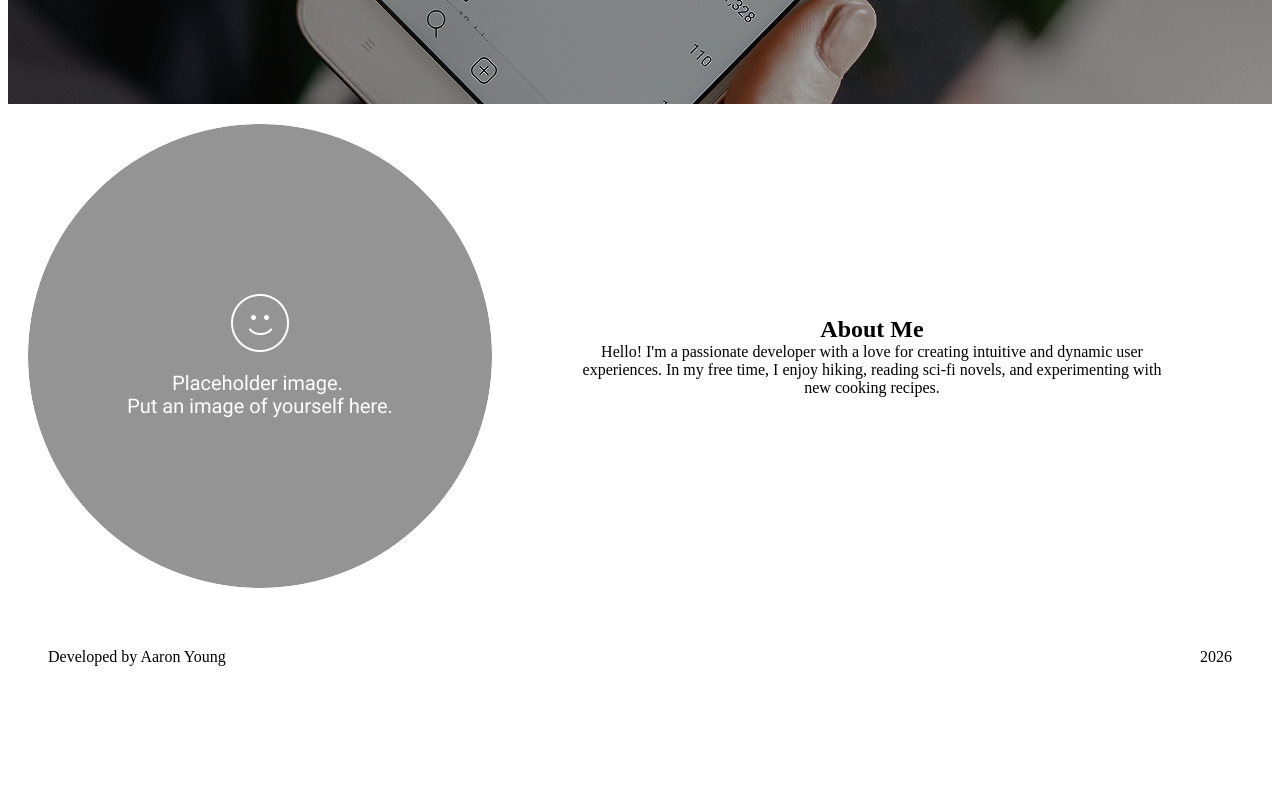
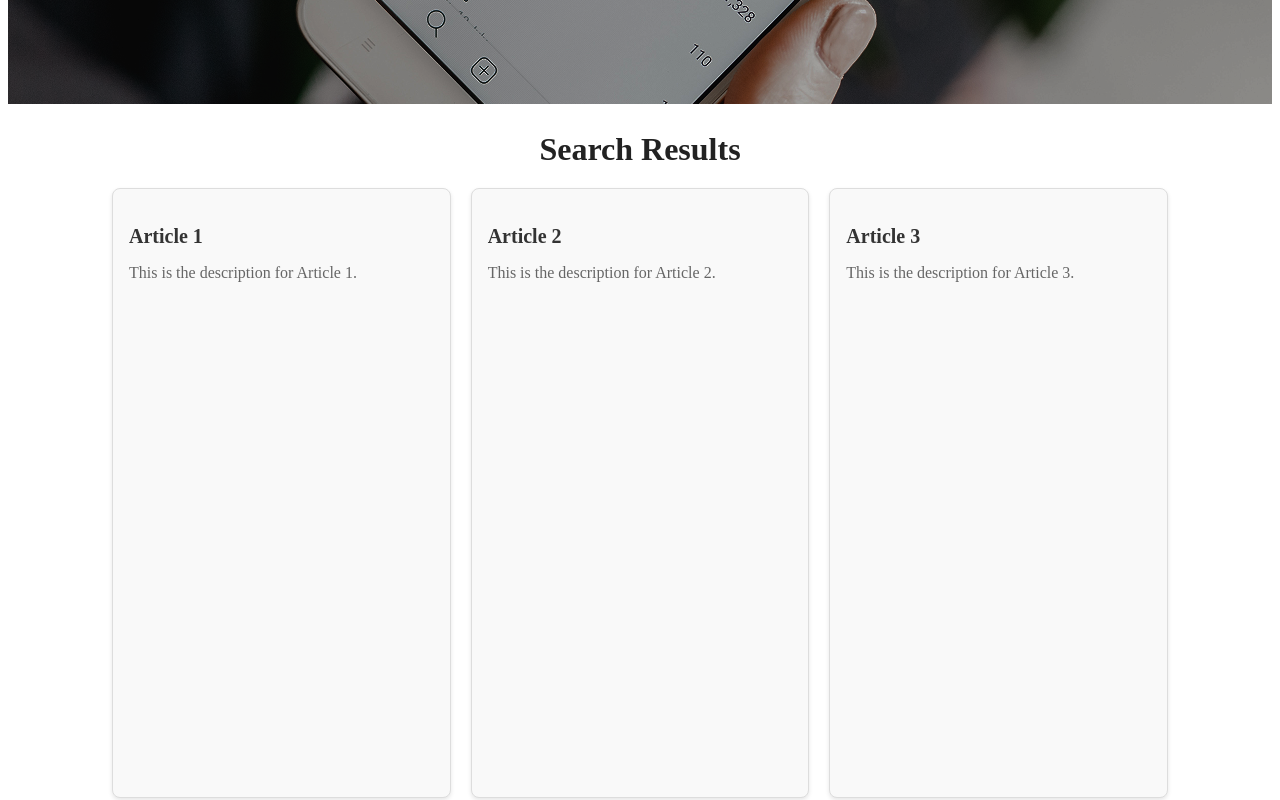
Before and after one commit to Guruhutt/Final-project, a React (Vite) app: page / in a window 1280 px wide. Shown: the part 480-1280 px from the top of the page. Before the commit the page ends 1194 px from the top, so only its background shows below. Built offline with nearby package versions, Linux system fonts and the light colour scheme.

Commit message:
search_bar

```diff
--- a/src/components/App/App.jsx
+++ b/src/components/App/App.jsx
@@ -13,10 +13,8 @@ function App() {
     <div className="page">
       <Header />
       <SearchBar />
-
+      <Articles />
       <Routes>
-        {" "}
-        <Route path="/articles" element={<Articles />} />
         <Route path="/saved-articles" element={<SavedArticals />} />
       </Routes>
       <AboutMe />
--- a/src/components/Articles/Articles.css
+++ b/src/components/Articles/Articles.css
@@ -14,6 +14,43 @@
   animation: spin 0.75s infinite linear;
 }
 
+.articles-container {
+  display: flex;
+  gap: 20px;
+  padding: 0 104px;
+  height: 974px;
+}
+
+.articles-header {
+  font-size: 32px;
+  margin-bottom: 20px;
+  color: #222;
+  width: 100%;
+  text-align: center;
+  position: relative;
+}
+
+.article-card {
+  background-color: #f9f9f9;
+  border: 1px solid #ddd;
+  border-radius: 8px;
+  padding: 16px;
+  box-shadow: 0 2px 4px rgba(0, 0, 0, 0.1);
+  width: 400px;
+  height: 576px;
+}
+
+.article-title {
+  font-size: 20px;
+  margin-bottom: 10px;
+  color: #333;
+}
+
+.article-description {
+  font-size: 16px;
+  color: #666;
+}
+
 @keyframes spin {
   100% {
     transform: rotate(360deg);
--- a/src/components/Articles/Articles.jsx
+++ b/src/components/Articles/Articles.jsx
@@ -1,26 +1,41 @@
 import "./Articles.css";
 import { useState } from "react";
+import React from "react";
 
-const sampleArticle = {
-  name: "Sample Article",
-  content: "lorem",
-  ImageUrl: "url",
-  author: "Author Name",
-};
+const articles = [
+  {
+    title: "Article 1",
+    description: "This is the description for Article 1.",
+    url: "https://example.com/article1",
+  },
+  {
+    title: "Article 2",
+    description: "This is the description for Article 2.",
+    url: "https://example.com/article2",
+  },
+  {
+    title: "Article 3",
+    description: "This is the description for Article 3.",
+    url: "https://example.com/article3",
+  },
+];
 
 function Articles() {
-  const [isLoading, setIsLoading] = useState(true);
+  const [isLoading, setIsLoading] = useState(false);
   if (isLoading) {
     return <div className="circle-preloader"> Loading...</div>;
   }
   return (
     <div className="articles">
-      <h2>Articles</h2>
-      <p>
-        Welcome to the Articles section! Here you'll find a collection of my
-        latest writings on various topics including technology, programming, and
-        web development. Stay tuned for regular updates and insights!
-      </p>
+      <h2 className="articles-header">Search Results</h2>
+      <div className="articles-container">
+        {articles.map((article) => (
+          <div key={article.url} className="article-card">
+            <h3 className="article-title">{article.title}</h3>
+            <p className="article-description">{article.description}</p>
+          </div>
+        ))}
+      </div>
     </div>
   );
 }
--- a/src/components/SearchBar/SearchBar.css
+++ b/src/components/SearchBar/SearchBar.css
@@ -69,5 +69,5 @@
 .search-bar-container {
   display: flex;
   position: relative;
-  max-width: 608px;
+  width: 608px;
 }
--- a/src/components/SearchBar/SearchBar.jsx
+++ b/src/components/SearchBar/SearchBar.jsx
@@ -1,7 +1,20 @@
 import React from "react";
+import { useState } from "react";
 import "./SearchBar.css";
 
 function SearchBar() {
+  const [searchTerm, setSearchTerm] = useState("");
+
+  const handleInputChange = (event) => {
+    setSearchTerm(event.target.value);
+  };
+
+  const handleSearch = (event) => {
+    event.preventDefault();
+
+    console.log("Searching for:", searchTerm);
+  };
+
   return (
     <div className="search-bar">
       <div className="search-bar-content">
```
